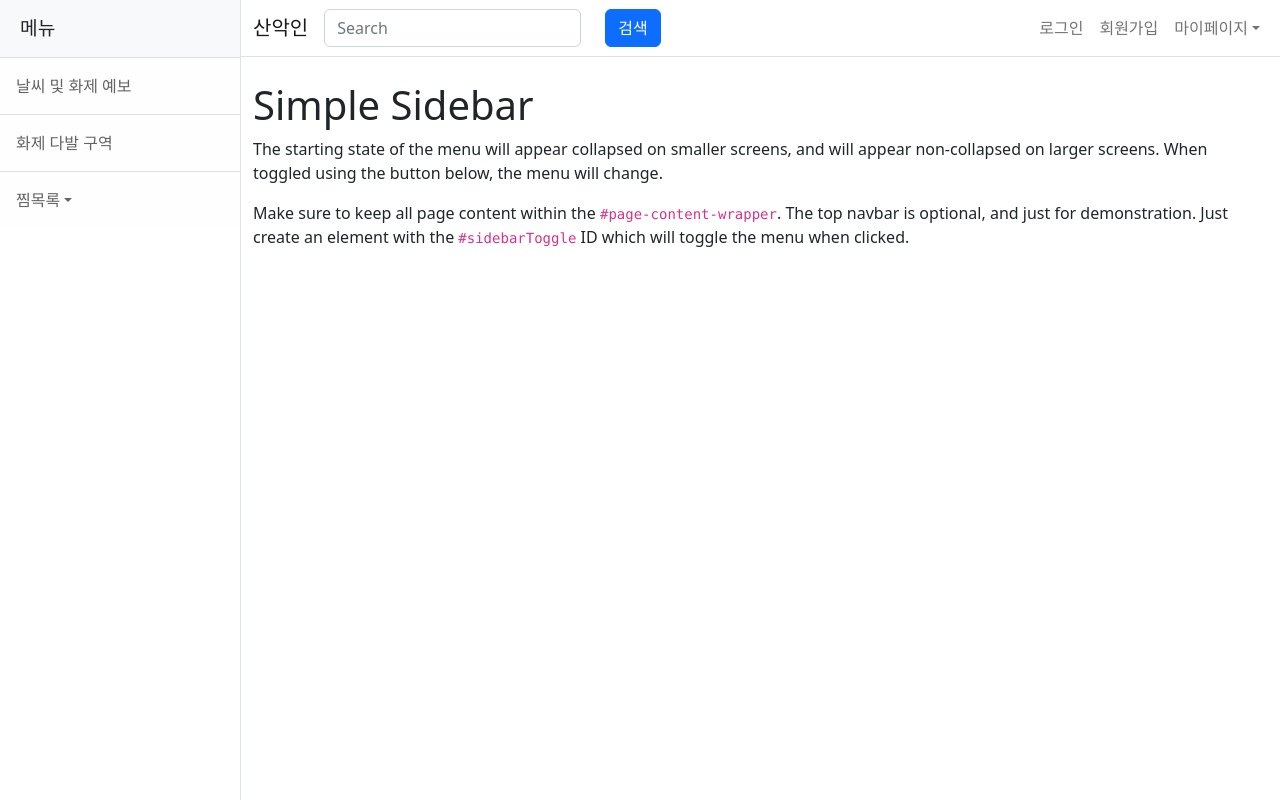
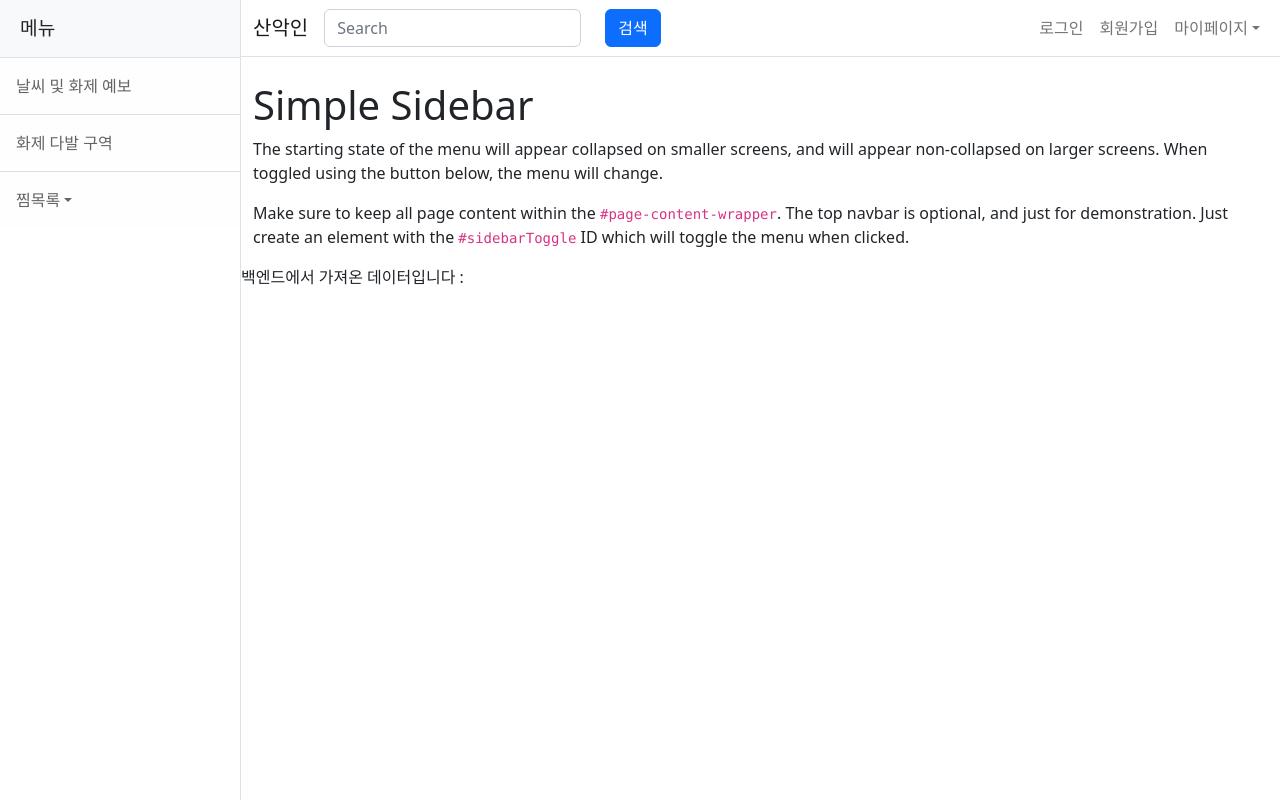
Before and after one commit to tmd4314/demo, a React (Create React App) app in the folder src/main/frontend/: page / in a window 1280 px wide. Built offline with nearby package versions, Linux system fonts and the light colour scheme; no server answers.

Commit message:
업데이트 초본 완료

```diff
--- a/src/main/frontend/src/App.js
+++ b/src/main/frontend/src/App.js
@@ -80,7 +80,9 @@ function App() {
           <h1 className="mt-4">Simple Sidebar</h1>
           <p>The starting state of the menu will appear collapsed on smaller screens, and will appear non-collapsed on larger screens. When toggled using the button below, the menu will change.</p>
           <p>Make sure to keep all page content within the <code>#page-content-wrapper</code>. The top navbar is optional, and just for demonstration. Just create an element with the <code>#sidebarToggle</code> ID which will toggle the menu when clicked.</p>
-
+        </div>
+        <div>
+            백엔드에서 가져온 데이터입니다 : {hello}
         </div>
       </div>
     </div>
```
